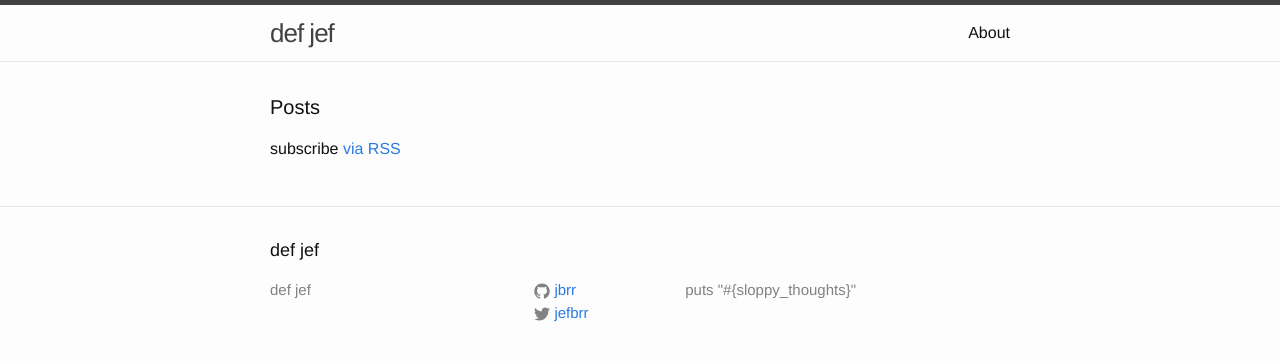
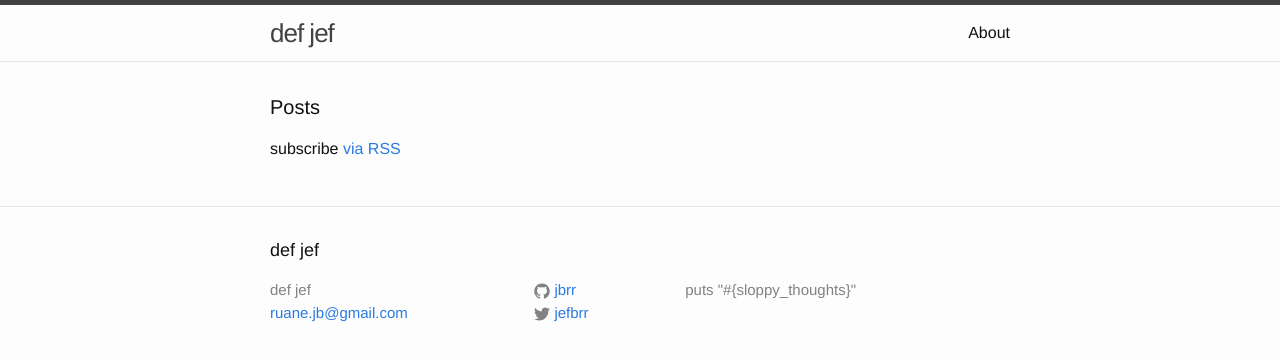
Before and after one commit to jbrr/jbrr.github.io, a Jekyll site: the page built from index.html, in a window 1280 px wide. Shown: the top 361 px of the page. Built offline with Jekyll 4.4.1, drawn with Linux system fonts in a browser that asks for light colours.

Commit message:
Add email to footer

```diff
--- a/_config.yml
+++ b/_config.yml
@@ -1,5 +1,6 @@
 # Site settings
 title: def jef
+email: ruane.jb@gmail.com
 description: puts "#{sloppy_thoughts}"
 baseurl: "" # the subpath of your site, e.g. /blog/
 url: "https://jbrr.github.io" # the base hostname & protocol for your site
```
